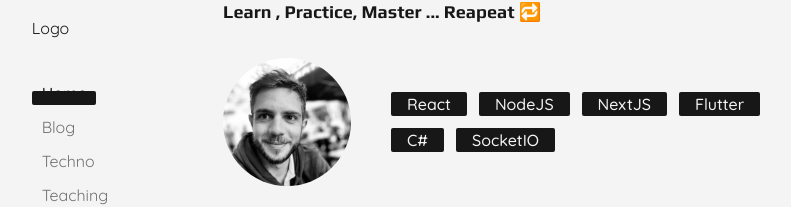
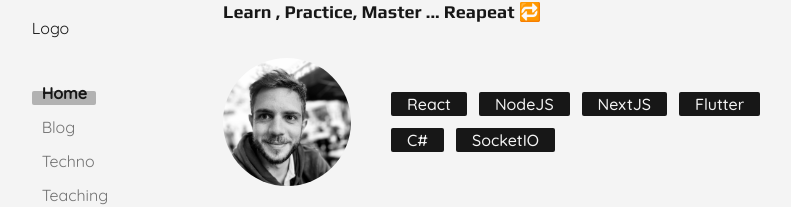
Before and after one commit to Tamao-ev/tamaojs-site, a Next.js app: page / in a window 1280 px wide. Shown: the part 282-489 px from the top of the page, without its empty margins (121-912 px from the left). Built offline with nearby package versions, Linux system fonts and the light colour scheme.

Commit message:
:bug: fix opacity in dark mode

```diff
--- a/components/organisms/navigationBar.tsx
+++ b/components/organisms/navigationBar.tsx
@@ -28,7 +28,7 @@ const NavigationBar = ({}): JSX.Element => {
                   {/* Desktop version, hidden on mobile, animates y axis */}
                   <div className="hidden lg:block relative ">
                     <motion.div
-                      className="absolute bg-neutral-900 dark:bg-neutral-100 dark:bg-opacity-30 h-[14px] top-[15px] rounded-sm z-[-1]"
+                      className="absolute bg-neutral-900 dark:bg-neutral-100 bg-opacity-30 h-[14px] top-[15px] rounded-sm z-[-1]"
                       layoutId="test2"
                       initial={{ opacity: 0, y: NavigationItems[pathname].y }}
                       animate={{
@@ -46,7 +46,7 @@ const NavigationBar = ({}): JSX.Element => {
                   {/* Mobile version, hidden on desktop, animates x axis */}
                   <div className="block lg:hidden">
                     <motion.div
-                      className="absolute bg-neutral-900 dark:bg-neutral-100 dark:bg-opacity-30 h-[14px] top-1/2 rounded-sm z-[-1]"
+                      className="absolute bg-neutral-900 dark:bg-neutral-100 bg-opacity-30 dark:bg-opacity-30 h-[14px] top-1/2 rounded-sm z-[-1]"
                       layoutId="test"
                       initial={{ opacity: 0, x: NavigationItems[pathname].x }}
                       animate={{
@@ -75,7 +75,7 @@ const NavigationBar = ({}): JSX.Element => {
                       "transition-all hover:text-neutral-800 dark:hover:text-neutral-200 py-[5px] px-[10px]",
                       {
                         "text-neutral-500": !isActive,
-                        "font-medium": isActive,
+                        "font-semibold": isActive,
                       }
                     )}
                   >
```
